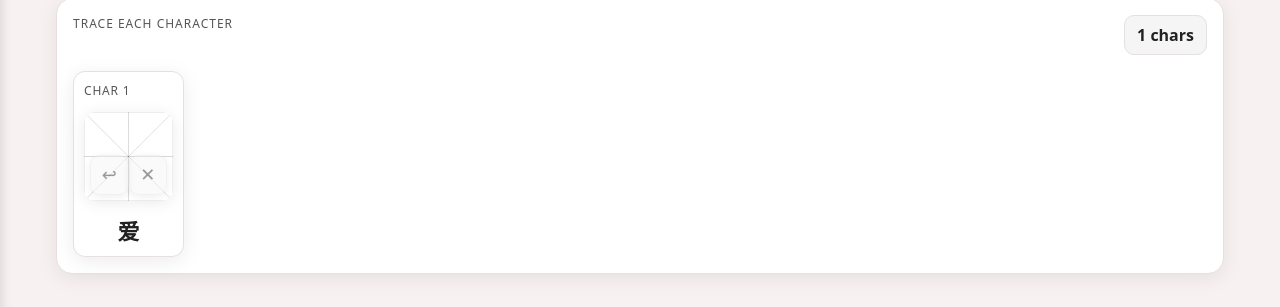
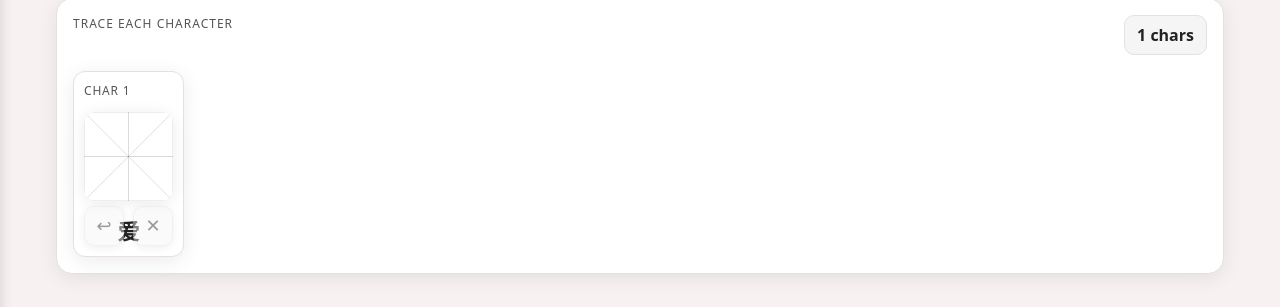
Before and after one commit to nis057489/hsk-3.0-writing-trainer, a React (Vite) app: page / in a window 1280 px wide. Shown: the part 266-573 px from the top of the page. Built offline with nearby package versions, Linux system fonts and the light colour scheme.

Commit message:
css
Signed-off-by: Nicholas Smith <nicholas@nbembedded.com>

```diff
--- a/src/components/DrawingPad.tsx
+++ b/src/components/DrawingPad.tsx
@@ -322,6 +322,7 @@ export function DrawingPad({ size, showGrid, tracingMode, character, showHoverIn
                         }}
                     />
                 )}
+            </div>
             <div className="pad-controls">
                 <button
                     onClick={undo}
@@ -339,6 +340,5 @@ export function DrawingPad({ size, showGrid, tracingMode, character, showHoverIn
                 </button>
             </div>
         </div>
-        </div>
     );
 }
--- a/src/index.css
+++ b/src/index.css
@@ -243,6 +243,8 @@ body {
     flex-direction: column;
     gap: 8px;
     box-shadow: var(--shadow);
+    position: relative;
+    padding-bottom: 52px;
 }
 
 .trace-label {
@@ -280,9 +282,9 @@ body {
     gap: 0;
     justify-content: space-between;
     position: absolute;
-    left: 6px;
-    right: 6px;
-    bottom: 6px;
+    left: 10px;
+    right: 10px;
+    bottom: 10px;
     padding: 0;
     pointer-events: none;
 }
```
Lines whose indentation alone changed are shown as unchanged.
